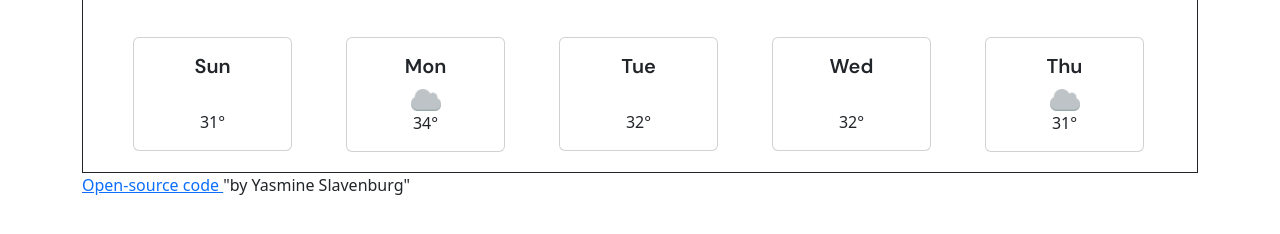
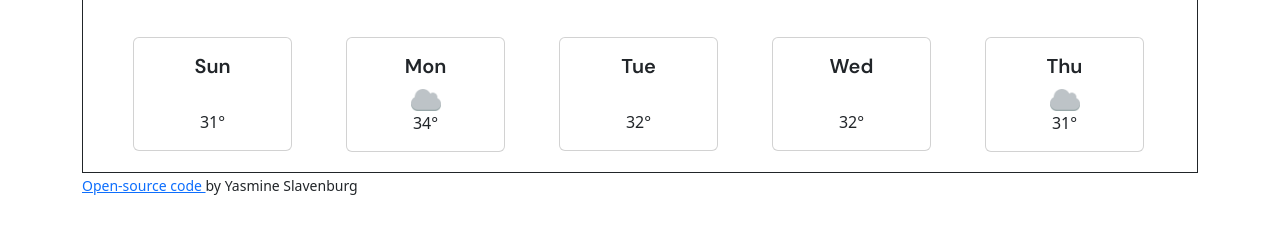
Before and after one commit to yasminesl/she-codes-plus-weather-app, a plain HTML site: page index.html in a window 1280 px wide. Shown: the part 270-504 px from the top of the page. Drawn offline with nearby package versions, Linux system fonts and the light colour scheme.

Commit message:
Update index.html

```diff
--- a/index.html
+++ b/index.html
@@ -105,12 +105,14 @@
           </div>
         </div>
       </div>
-      <a
-        href="https://github.com/yasminesl/she-codes-plus-weather-app"
-        target="_blank"
-        >Open-source code
-      </a>
-      "by Yasmine Slavenburg"
+      <small>
+        <a
+          href="https://github.com/yasminesl/she-codes-plus-weather-app"
+          target="_blank"
+          >Open-source code
+        </a>
+        by Yasmine Slavenburg
+      </small>
     </div>
     <script src="src/index.js"></script>
   </body>
```
